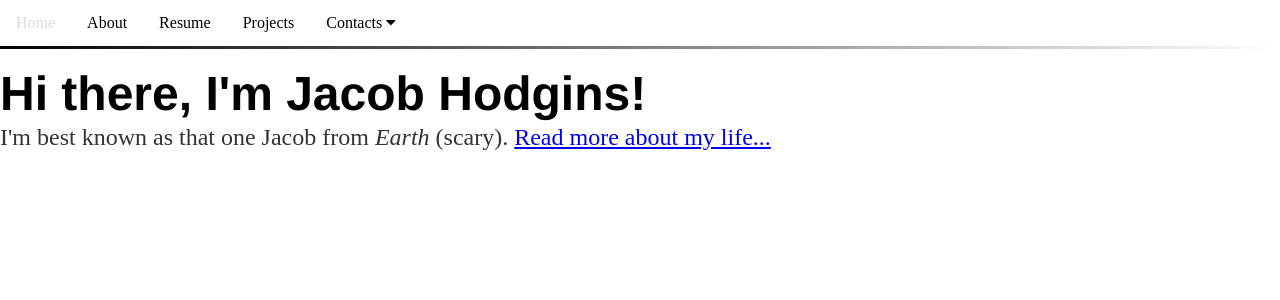
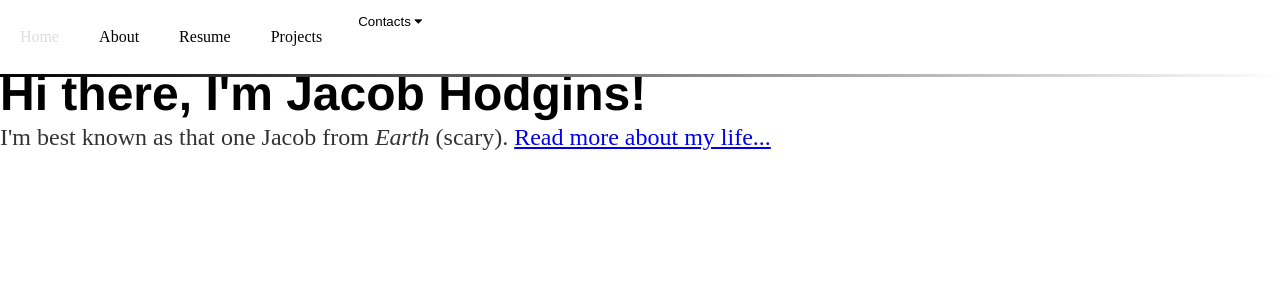
Before and after one commit to JacobHodgins/hodginsjacob, a Jekyll site: the page built from index.html, in a window 1280 px wide. Shown: the top 300 px of the page. Built offline with Jekyll 4.4.1, drawn with Linux system fonts in a browser that asks for light colours; the list of posts is cut into pages by our own code.

Commit message:
Update main.css
changing padding and stylization for navbar to make it bigger

```diff
--- a/css/main.css
+++ b/css/main.css
@@ -12,6 +12,9 @@ nav.navbar {
   border-bottom-style: solid;
   border-image: linear-gradient(to right, black, white) 1;
   float: left;
+
+  font-size: 20px
+  font-family: Times New Roman, Times, serif;
 }
 
 /* styling for navbar elements */
@@ -20,7 +23,7 @@ nav.navbar a {
   display: block;
   color: black;
   text-align: center;
-  padding: 14px 16px;
+  padding: 28px 20px; /* original 14px and 16px */
   text-decoration: none;
 }
 
@@ -42,8 +45,10 @@ nav.navbar a {
   border: none;
   outline: none;
   color: black;
+  /*
   font-size: 16px;
   font-family: "Times New Roman", Times, serif;
+  */
   background-color: white;
   margin: 0;
   text-align: center;
```
